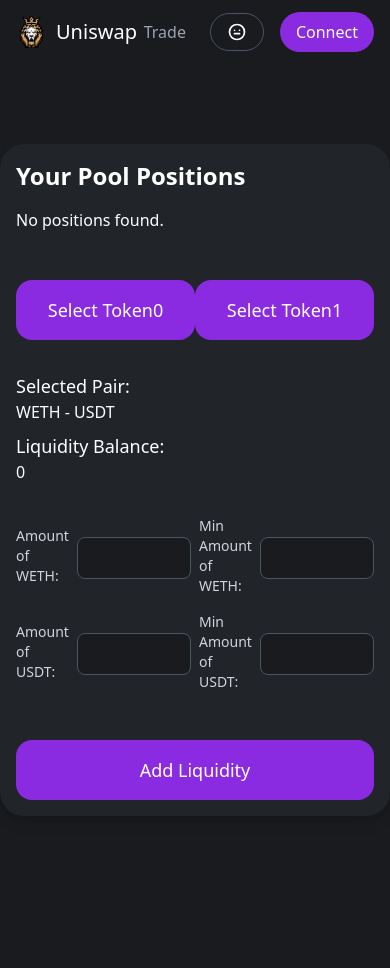
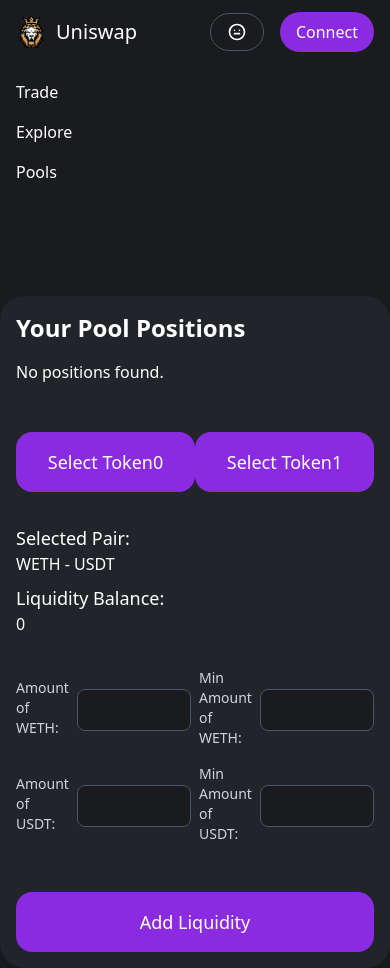
Before and after one commit to mpharaoh123/uniswap_v2_fork, a Next.js app: page /Pools in a window 390 px wide. Both pictures are taken after a click on the button 236 px from the left and 32 px from the top of the page. Before the commit the page ends 844 px from the top, so only its background shows below. Built offline with nearby package versions, Linux system fonts and the light colour scheme.

Commit message:
pools css

```diff
--- a/pages/Pools.js
+++ b/pages/Pools.js
@@ -16,6 +16,7 @@
   const [amountToken1, setAmountToken1] = useState(""); // 希望加入的Token1数量
   const [minAmountToken0, setMinAmountToken0] = useState(""); // Token0的最小值
   const [minAmountToken1, setMinAmountToken1] = useState(""); // Token1的最小值
+  const [isMenuOpen, setIsMenuOpen] = useState(false); // 控制导航菜单的显示状态
 
   useEffect(() => {
     // Fetch positions when account changes
@@ -42,6 +43,10 @@
     }
   };
 
+  const toggleMenu = () => {
+    setIsMenuOpen(!isMenuOpen);
+  };
+
   return (
     <div className="min-h-screen bg-[#191B1F] text-white">
       {/* Navigation Bar */}
@@ -51,19 +56,22 @@
             <img src="/swap.jpg" alt="Uniswap Logo" className="h-8 w-8" />
             <span className="ml-2 text-xl font-medium">Uniswap</span>
           </div>
-          <div className="flex space-x-6 text-gray-400">
-            <button className="hover:text-white">Trade</button>
-            <button className="hover:text-white hidden md:block lg:block">
-              Explore
-            </button>
+          <div className="flex space-x-6 text-gray-400 hidden md:flex">
+            <Link href={{ pathname: "/" }}>
+              <p className="hover:text-white">Trade</p>
+            </Link>
+            <button className="hover:text-white">Explore</button>
             <Link href={{ pathname: "/Pools" }}>
-              <p className="hover:text-white hidden md:block lg:block">Pools</p>
+              <p className="hover:text-white">Pools</p>
             </Link>
           </div>
         </div>
 
         <div className="flex items-center space-x-4">
-          <button className="px-4 py-2 rounded-full bg-[#191B1F] border border-gray-600 hover:border-gray-400">
+          <button
+            className="px-4 py-2 rounded-full bg-[#191B1F] border border-gray-600 hover:border-gray-400 md:hidden"
+            onClick={toggleMenu}
+          >
             <svg
               className="w-5 h-5"
               fill="none"
@@ -100,6 +108,21 @@
         </div>
       </nav>
 
+      {/* Mobile Menu */}
+      {isMenuOpen && (
+        <div className="bg-[#191B1F] p-4 md:hidden">
+          <Link href={{ pathname: "/" }}>
+            <p className="block hover:text-white mb-4">Trade</p>
+          </Link>
+          <button className="block hover:text-white mb-4" onClick={toggleMenu}>
+            Explore
+          </button>
+          <Link href={{ pathname: "/Pools" }}>
+            <p className="block hover:text-white mb-4">Pools</p>
+          </Link>
+        </div>
+      )}
+
       {/* Main Content */}
       <main className="max-w-[480px] mx-auto mt-20">
         <div className="bg-[#212429] rounded-3xl p-4 shadow-lg">
@@ -129,13 +152,18 @@
           </div>
           <div className="mt-8">
             <p className="text-lg font-medium">Selected Pair:</p>
-            <p>{selectedToken0.symbol} - {selectedToken1.symbol}</p>
+            <p>
+              {selectedToken0.symbol} - {selectedToken1.symbol}
+            </p>
             <p className="text-lg font-medium mt-2">Liquidity Balance:</p>
             <p>{liquidityBalance}</p>
           </div>
           <div className="mt-8">
             <div className="flex items-center">
-              <label className="block text-sm font-medium text-gray-300" htmlFor="amountToken0">
+              <label
+                className="block text-sm font-medium text-gray-300"
+                htmlFor="amountToken0"
+              >
                 Amount of {selectedToken0.symbol}:
               </label>
               <input
@@ -145,7 +173,10 @@
                 onChange={(e) => setAmountToken0(e.target.value)}
                 className="w-full mt-1 p-2 border border-gray-600 rounded-lg bg-[#191B1F] text-white ml-2"
               />
-              <label className="block text-sm font-medium text-gray-300 ml-2" htmlFor="minAmountToken0">
+              <label
+                className="block text-sm font-medium text-gray-300 ml-2"
+                htmlFor="minAmountToken0"
+              >
                 Min Amount of {selectedToken0.symbol}:
               </label>
               <input
@@ -159,7 +190,10 @@
           </div>
           <div className="mt-4">
             <div className="flex items-center">
-              <label className="block text-sm font-medium text-gray-300" htmlFor="amountToken1">
+              <label
+                className="block text-sm font-medium text-gray-300"
+                htmlFor="amountToken1"
+              >
                 Amount of {selectedToken1.symbol}:
               </label>
               <input
@@ -169,7 +203,10 @@
                 onChange={(e) => setAmountToken1(e.target.value)}
                 className="w-full mt-1 p-2 border border-gray-600 rounded-lg bg-[#191B1F] text-white ml-2"
               />
-              <label className="block text-sm font-medium text-gray-300 ml-2" htmlFor="minAmountToken1">
+              <label
+                className="block text-sm font-medium text-gray-300 ml-2"
+                htmlFor="minAmountToken1"
+              >
                 Min Amount of {selectedToken1.symbol}:
               </label>
               <input
--- a/pages/index.js
+++ b/pages/index.js
@@ -16,6 +16,7 @@
   const [modalType, setModalType] = useState(""); // 'in' or 'out'
   const [selectedTokenIn, setSelectedTokenIn] = useState(TOKENS.WETH);
   const [selectedTokenOut, setSelectedTokenOut] = useState(null);
+  const [isMenuOpen, setIsMenuOpen] = useState(false); // 控制导航菜单的显示状态
 
   console.log(account);
 
@@ -133,6 +134,10 @@
     }
   };
 
+  const toggleMenu = () => {
+    setIsMenuOpen(!isMenuOpen);
+  };
+
   return (
     <div className="min-h-screen bg-[#191B1F] text-white">
       {/* Navigation Bar */}
@@ -142,21 +147,22 @@
             <img src="/swap.jpg" alt="Uniswap Logo" className="h-8 w-8" />
             <span className="ml-2 text-xl font-medium">Uniswap</span>
           </div>
-          <div className="flex space-x-6 text-gray-400">
+          <div className="flex space-x-6 text-gray-400 md:flex hidden">
             <Link href={{ pathname: "/" }}>
-              <p className="hover:text-white hidden md:block lg:block">Trade</p>
+              <p className="hover:text-white">Trade</p>
             </Link>
-            <button className="hover:text-white hidden md:block lg:block">
-              Explore
-            </button>
+            <button className="hover:text-white">Explore</button>
             <Link href={{ pathname: "/Pools" }}>
-              <p className="hover:text-white hidden md:block lg:block">Pools</p>
+              <p className="hover:text-white">Pools</p>
             </Link>
           </div>
         </div>
 
         <div className="flex items-center space-x-4">
-          <button className="px-4 py-2 rounded-full bg-[#191B1F] border border-gray-600 hover:border-gray-400">
+          <button
+            className="px-4 py-2 rounded-full bg-[#191B1F] border border-gray-600 hover:border-gray-400 md:hidden"
+            onClick={toggleMenu}
+          >
             <svg
               className="w-5 h-5"
               fill="none"
@@ -193,16 +199,24 @@
         </div>
       </nav>
 
+      {/* Mobile Menu */}
+      {isMenuOpen && (
+        <div className="bg-[#191B1F] p-4 md:hidden">
+          <Link href={{ pathname: "/" }}>
+            <p className="block hover:text-white mb-4">Trade</p>
+          </Link>
+          <button className="block hover:text-white mb-4" onClick={toggleMenu}>
+            Explore
+          </button>
+          <Link href={{ pathname: "/Pools" }}>
+            <p className="block hover:text-white mb-4">Pools</p>
+          </Link>
+        </div>
+      )}
+
       {/* Main Content */}
       <main className="max-w-[480px] mx-auto mt-20">
-        {/* <h1 className="text-6xl font-bold text-center mb-8">
-          Swap anytime,
-          <br />
-          anywhere.
-        </h1> */}
         <div className="bg-[#212429] rounded-3xl p-4 shadow-lg">
-          {/* Swap Card */}
-          <div className=" bg-[#191B1F] p-4 ">
           <SwapCard
             provider={provider}
             account={account}
@@ -211,9 +225,7 @@
             network={network}
           />
         </div>
-        </div>
 
-        {/* Bottom Text */}
         <p className="text-center text-gray-400 mt-6">
           The largest onchain marketplace. Buy and sell crypto
           <br />
```
Lines whose indentation alone changed are shown as unchanged.
